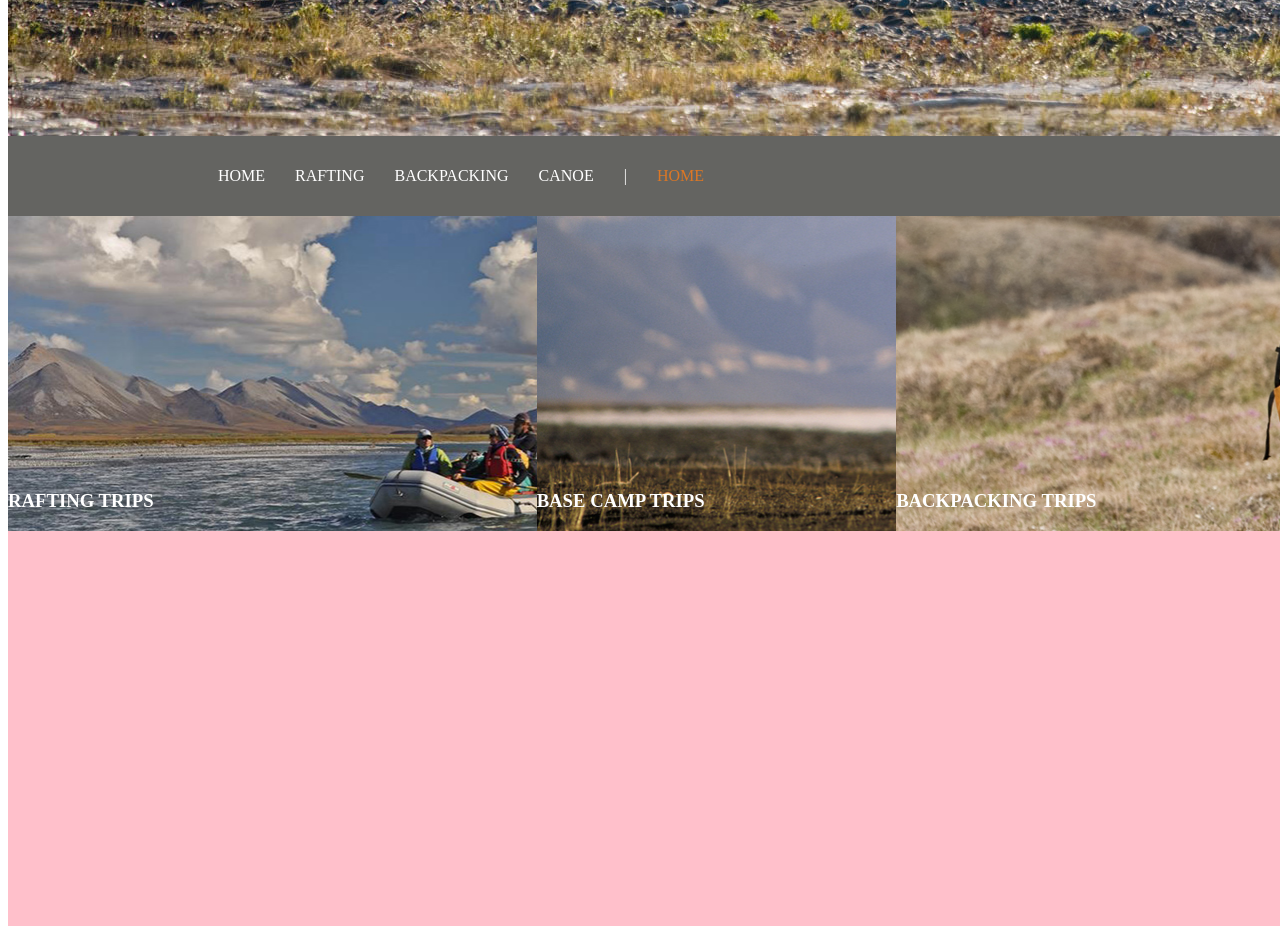
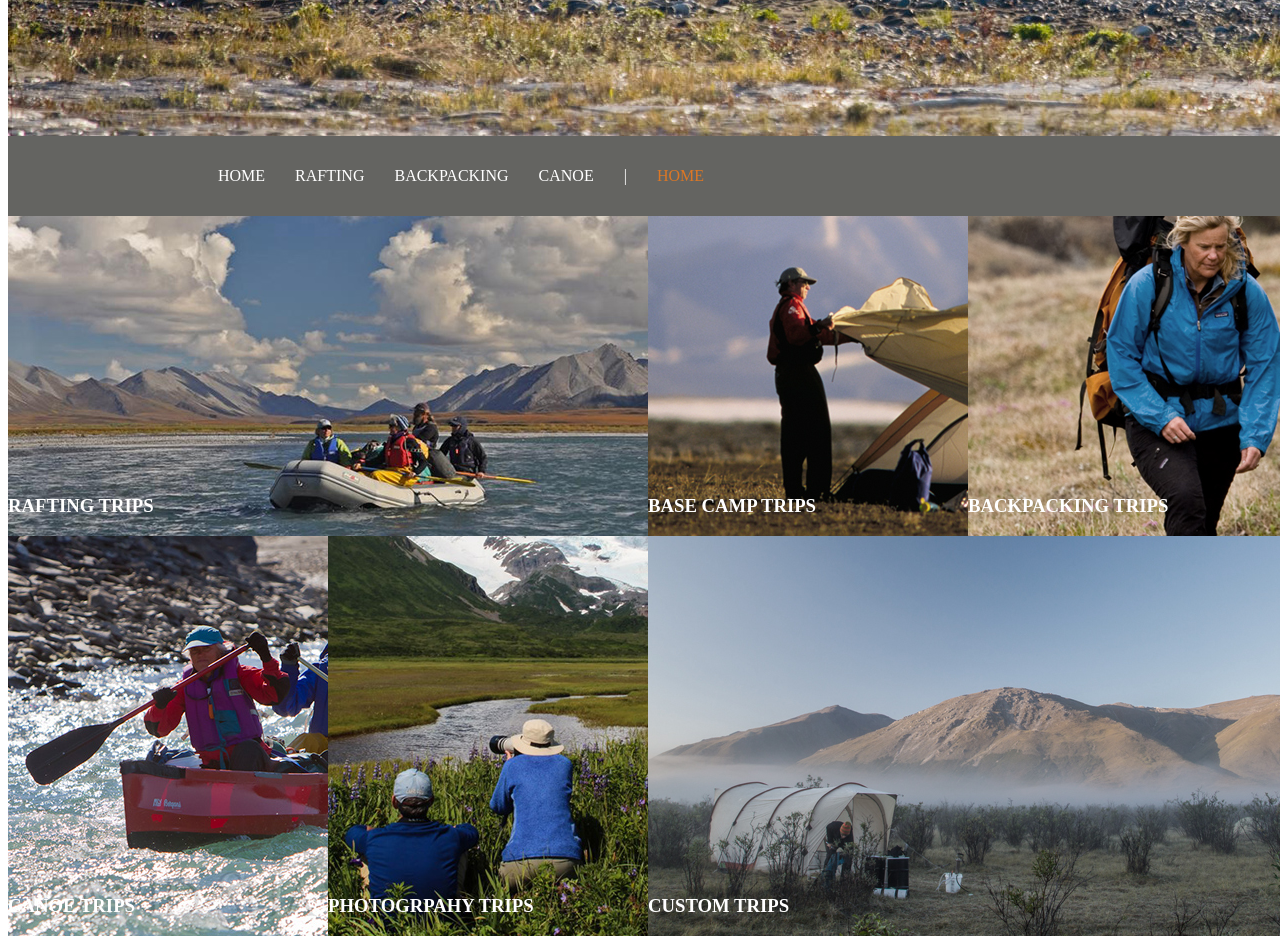
Before and after one commit to GarrettLeePrice/CSS-Arctic-Wild, a plain HTML site: page index.html in a window 1280 px wide. Shown: the part 742-1686 px from the top of the page. Drawn offline with Linux system fonts and the light colour scheme.

Commit message:
add second row of gallery images.

```diff
--- a/index.html
+++ b/index.html
@@ -71,6 +71,30 @@
           <h3>BACKPACKING TRIPS</h3>
         </div>
       </div>
+      <div id="canoe">
+        <div class="icon">
+          <img src="" alt="">
+        </div>
+        <div class="tileText">
+          <h3>CANOE TRIPS</h3>
+        </div>
+      </div>
+      <div id="photo">
+        <div class="icon">
+          <img src="" alt="">
+        </div>
+        <div class="tileText">
+          <h3>PHOTOGRPAHY TRIPS</h3>
+        </div>
+      </div>
+      <div id="custom">
+        <div class="icon">
+          <img src="" alt="">
+        </div>
+        <div class="tileText">
+          <h3>CUSTOM TRIPS</h3>
+        </div>
+      </div>
     </div>
   </body>
 </html>
--- a/scss/layout/_containers.scss
+++ b/scss/layout/_containers.scss
@@ -26,7 +26,7 @@
 .section2 {
   width: 100vw;
   max-width: 1650px;
-  height: 790px;
+  height: 800px;
   display: flex;
   flex-wrap: wrap;
   background-color: pink;
@@ -34,9 +34,12 @@
 
 #rafting {
   flex-grow: 2;
+  width: 50%;
+  height: 50%;
   background-image: url("../img/raft.jpg");
-  height: 395px;
+  // height: 395px;
   background-repeat: no-repeat;
+  background-position: center;
   display: flex;
   justify-content: flex-start;
   align-items:flex-end;
@@ -44,9 +47,12 @@
 
 #baseCamp {
   flex-grow: 1;
+  width: 25%;
+  height: 50%;
   background-image: url("../img/basecamp.jpg");
-  height: 395px;
+  // height: 395px;
   background-repeat: no-repeat;
+  background-position: center;
   display: flex;
   justify-content: flex-start;
   align-items:flex-end;
@@ -54,10 +60,52 @@
 
 #backPacking {
   flex-grow: 1;
+  width: 25%;
+  height: 50%;
   background-image: url("../img/backpacking.jpg");
-  height: 395px;
+  // height: 395px;
   background-repeat: no-repeat;
+  background-position: center;
   display: flex;
   justify-content: flex-start;
   align-items:flex-end;
 }
+
+#canoe {
+  flex-grow: 1;
+  width: 25%;
+  height: 50%;
+  background-image: url("../img/canoe.jpg");
+  // height: 395px;
+  background-repeat: no-repeat;
+  background-position: center;
+  display: flex;
+  justify-content: flex-start;
+  align-items:flex-end;
+}
+
+#photo {
+  flex-grow: 1;
+  width: 25%;
+  height: 50%;
+  background-image: url("../img/photo.jpg");
+  // height: 395px;
+  background-repeat: no-repeat;
+  background-position: center;
+  display: flex;
+  justify-content: flex-start;
+  align-items:flex-end;
+}
+
+#custom {
+  flex-grow: 2;
+  width: 50%;
+  height: 50%;
+  background-image: url("../img/custom.jpg");
+  // height: 395px;
+  background-repeat: no-repeat;
+  background-position: center;
+  display: flex;
+  justify-content: flex-start;
+  align-items:flex-end;
+}
```
Also changed, not shown: css/application.css, 1 other file.
